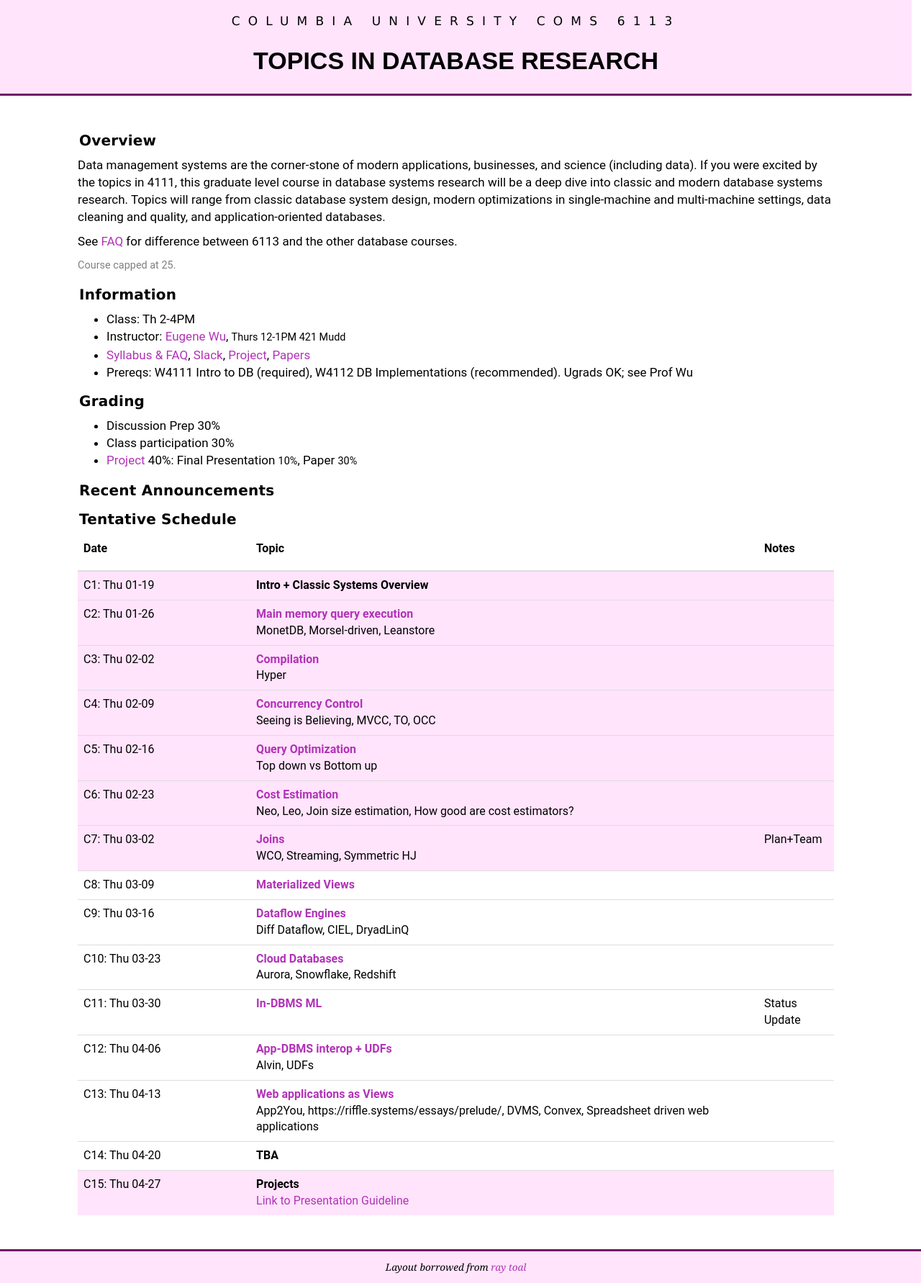
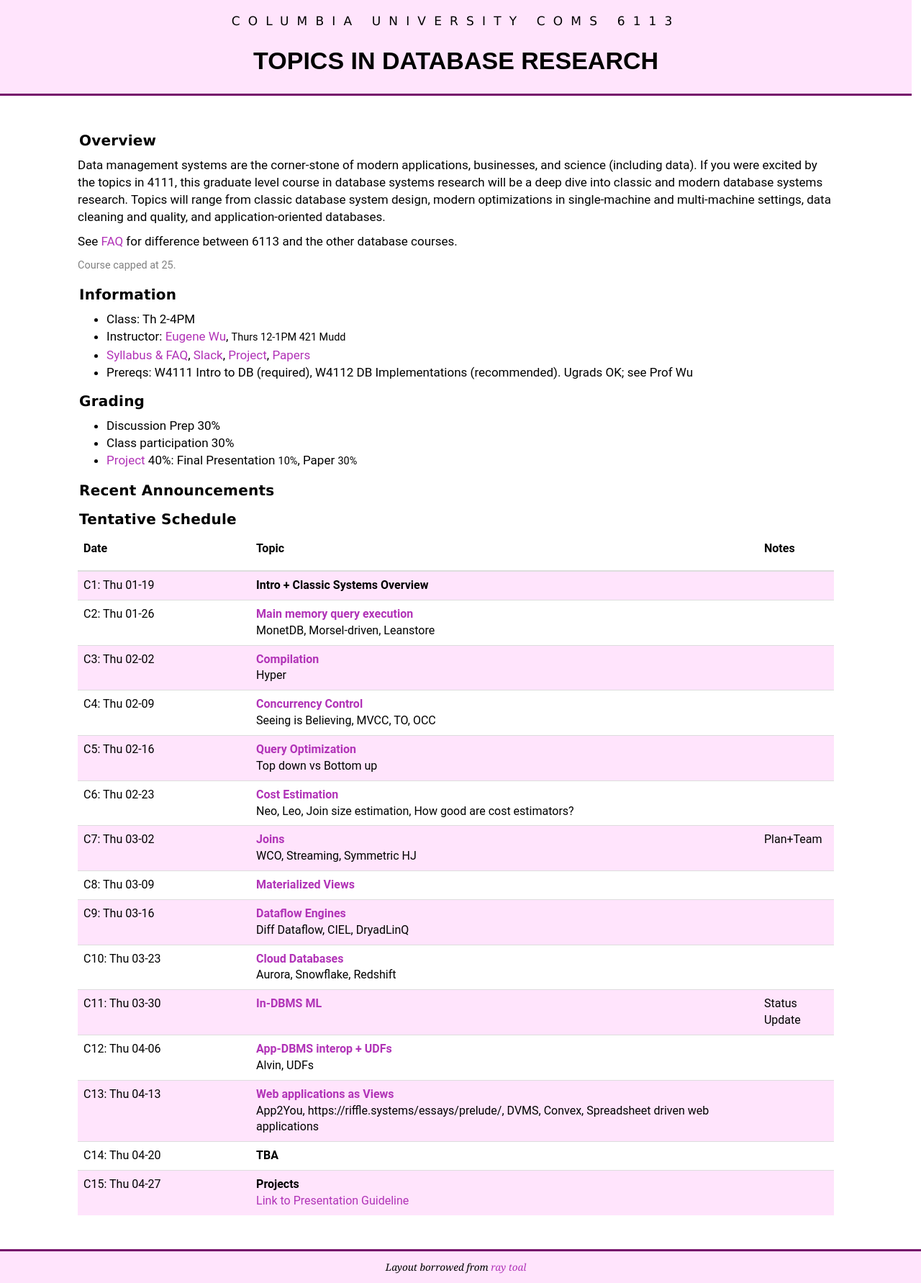
Before and after one commit to w6113/website_2022, a Jekyll site: the page built from index.md, in a window 1280 px wide. Shown: the whole page at 72% size. Built offline with Jekyll 4.4.1, drawn with Linux system fonts in a browser that asks for light colours.

Commit message:
lazy commit msg

```diff
--- a/_data/schedule.csv
+++ b/_data/schedule.csv
@@ -1,16 +1,16 @@
 color,date,slug,link,notes,misc
 #ffe4fc,Thu 01-19,Intro + Classic Systems Overview,,,
-#ffe4fc,Thu 01-26,Main memory query execution,memstore,,"MonetDB, Morsel-driven, Leanstore"
+white,Thu 01-26,Main memory query execution,memstore,,"MonetDB, Morsel-driven, Leanstore"
 #ffe4fc,Thu 02-02,Compilation,compilation,,Hyper
-#ffe4fc,Thu 02-09,Concurrency Control,cc,,"Seeing is Believing, MVCC, TO, OCC"
+white,Thu 02-09,Concurrency Control,cc,,"Seeing is Believing, MVCC, TO, OCC"
 #ffe4fc,Thu 02-16,Query Optimization,qopt,,Top down vs Bottom up
-#ffe4fc,Thu 02-23,Cost Estimation,costest,,"Neo, Leo, Join size estimation, How good are cost estimators?"
+white,Thu 02-23,Cost Estimation,costest,,"Neo, Leo, Join size estimation, How good are cost estimators?"
 #ffe4fc,Thu 03-02,Joins,join,Plan+Team,"WCO, Streaming, Symmetric HJ"
 white,Thu 03-09,Materialized Views,matviews,,
-white,Thu 03-16,Dataflow Engines,dataflow1,,"Diff Dataflow, CIEL, DryadLinQ"
+#ffe4fc,Thu 03-16,Dataflow Engines,dataflow1,,"Diff Dataflow, CIEL, DryadLinQ"
 white,Thu 03-23,Cloud Databases,clouddb,,"Aurora, Snowflake, Redshift"
-white,Thu 03-30,In-DBMS ML,mlindb,Status Update,
+#ffe4fc,Thu 03-30,In-DBMS ML,mlindb,Status Update,
 white,Thu 04-06,App-DBMS interop + UDFs,udfs,,"Alvin, UDFs"
-white,Thu 04-13,Web applications as Views,apps,,"App2You, https://riffle.systems/essays/prelude/, DVMS, Convex, Spreadsheet driven web applications"
+#ffe4fc,Thu 04-13,Web applications as Views,apps,,"App2You, https://riffle.systems/essays/prelude/, DVMS, Convex, Spreadsheet driven web applications"
 white,Thu 04-20,TBA,,,
 #ffe4fc,Thu 04-27,Projects,,,"<a href=""https://w6113.github.io/projects#showcase"">Link to Presentation Guideline</a>"
```
Also changed, not shown: syllabus.md (+7 -3 lines).
